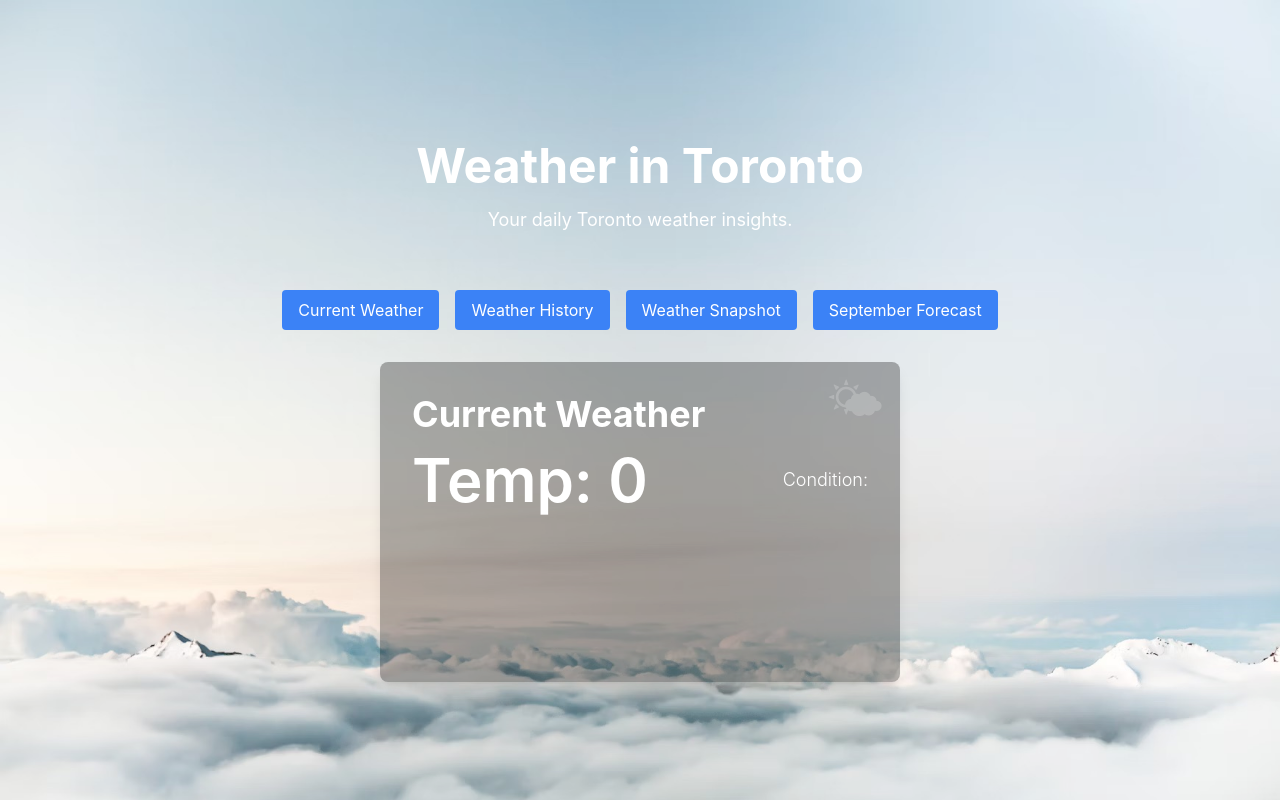
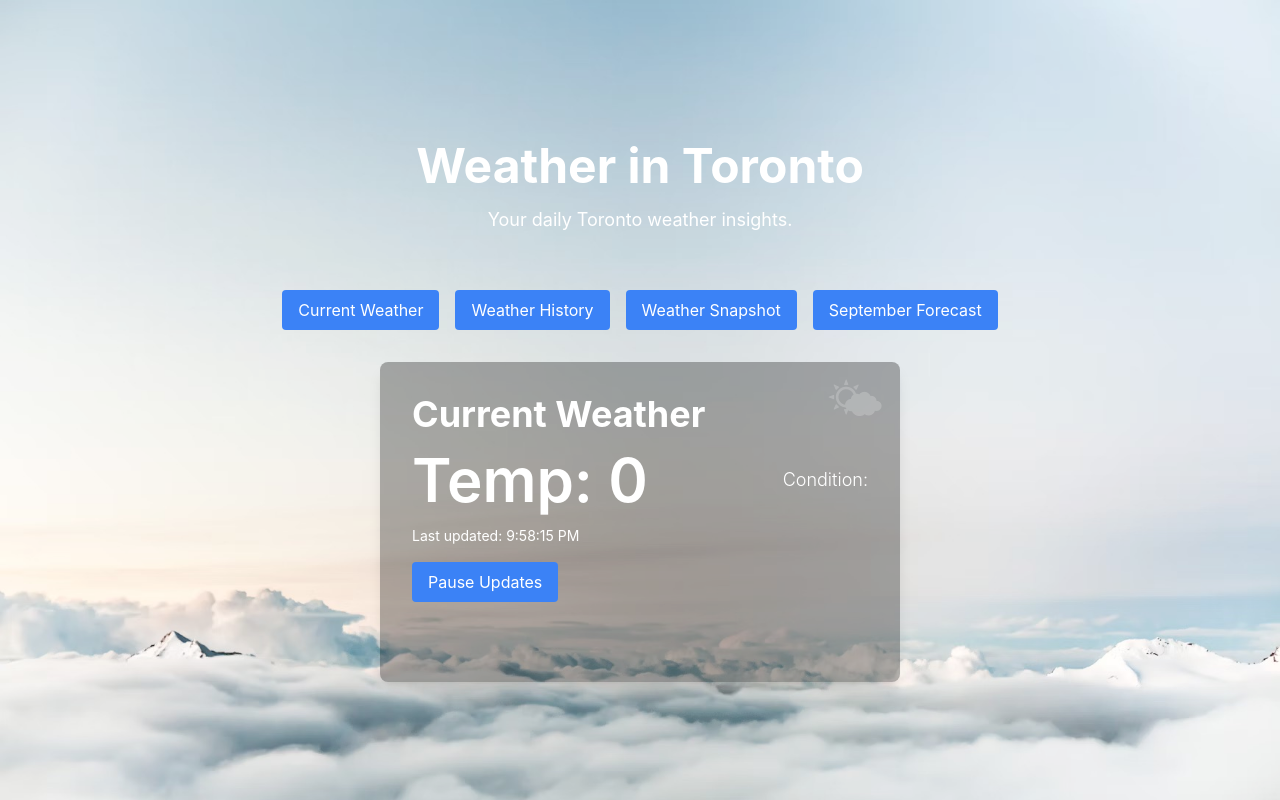
Before and after one commit to Mich-Elle-Lo/WeatherApp, a Next.js app: page / in a window 1280 px wide. Built offline with nearby package versions, Linux system fonts and the light colour scheme; no server answers.

Commit message:
add weather pause/resume updates

```diff
--- a/app/components/CurrentWeather.tsx
+++ b/app/components/CurrentWeather.tsx
@@ -1,9 +1,29 @@
+import { useEffect, useState } from "react";
 type Props = {
   temp: number;
   condition: string;
 };
 
 export default function CurrentWeather({ temp, condition }: Props) {
+  const [isUpdating, setIsUpdating] = useState(true);
+  const [timestamp, setTimestamp] = useState(new Date());
+
+  useEffect(() => {
+    let interval: NodeJS.Timeout;
+    if (isUpdating) {
+      interval = setInterval(() => {
+        setTimestamp(new Date());
+      }, 0);
+    }
+    return () => {
+      clearInterval(interval);
+    };
+  }, [isUpdating]);
+
+  const toggleUpdate = () => {
+    setIsUpdating(!isUpdating);
+  };
+
   return (
     <div className="relative  shadow-lg p-8  text-white w-full h-[20rem] bg-black bg-opacity-30 rounded-lg ">
       <div className="absolute top-4 right-4 text-5xl opacity-20">🌤</div>
@@ -12,6 +32,16 @@ export default function CurrentWeather({ temp, condition }: Props) {
         <p className="text-6xl font-semibold">Temp: {temp}</p>
         <p className="text-lg font-light capitalize">Condition: {condition}</p>
       </div>
+      <p className="text-sm mt-4">
+        Last updated: {timestamp.toLocaleTimeString()}
+      </p>
+
+      <button
+        className="mt-4 px-4 py-2 bg-blue-500 hover:bg-blue-700 text-white rounded"
+        onClick={toggleUpdate}
+      >
+        {isUpdating ? "Pause Updates" : "Resume Updates"}
+      </button>
     </div>
   );
 }
```
